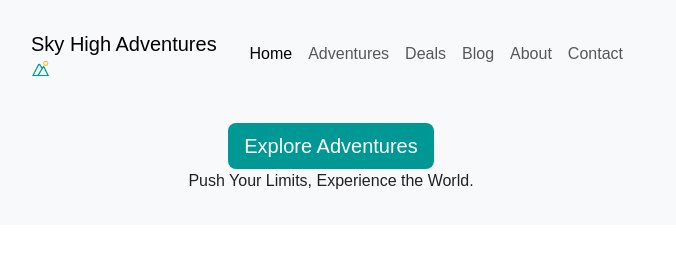
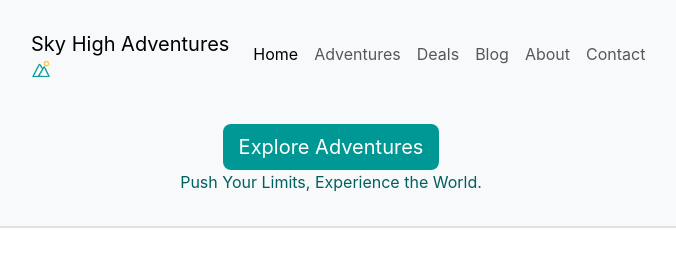
Before and after one commit to cham0331/dsn1713-skyhighadventures, a plain HTML site: page index.html in a window 1280 px wide. Shown: the whole page, without its empty margins (309-985 px from the left). Drawn offline with nearby package versions, Linux system fonts and the light colour scheme.

Commit message:
more adds
more additions

```diff
--- a/css/main.css
+++ b/css/main.css
@@ -4,7 +4,7 @@
 
 body {
   background-color:#d9d9d9;
-  font-family:'Poppins', sans-serif;
+  font-family:'Inter', sans-serif;
   background-color: #fff;
   color: #222;
   margin: 0;
@@ -34,3 +34,11 @@ nav ul li a:hover {
   background-color: #00605d;
 
 }
+
+
+.border-bottom {
+  color: #00605d;
+}
+.navbar-toggler {
+  color: #00605d;
+}
--- a/index.html
+++ b/index.html
@@ -16,7 +16,7 @@
     <div>
       <nav class="navbar navbar-expand-lg bg-body-tertiary py-4 p-3 justify-content-center align-items-center">
         <div class="container-fluid col-lg-6 order-lg-1 align-self-center ">
-          <a class="navbar-brand" href="#">Sky High Adventures <img src="imgs/mountain.png" alt="logo"></a>
+          <a class="navbar-brand " href="#">Sky High Adventures <img src="imgs/mountain.png" alt="logo"></a>
           <button class="navbar-toggler" type="button" data-bs-toggle="collapse" data-bs-target="#navbarNav"
             aria-controls="navbarNav" aria-expanded="false" aria-label="Toggle navigation">
             <span class="navbar-toggler-icon"></span>
@@ -45,7 +45,7 @@
           </div>
         </div>
     </div>
-    <div class="bg-body-tertiary p-3 justify-content-center align-items-center text-center">
+    <div class="bg-body-tertiary p-3 justify-content-center align-items-center text-center border-bottom border-2">
       <button type="button" class="btn btn-primary btn-lg ">Explore Adventures</button>
 
       <p>Push Your Limits, Experience the World.</p>
```
